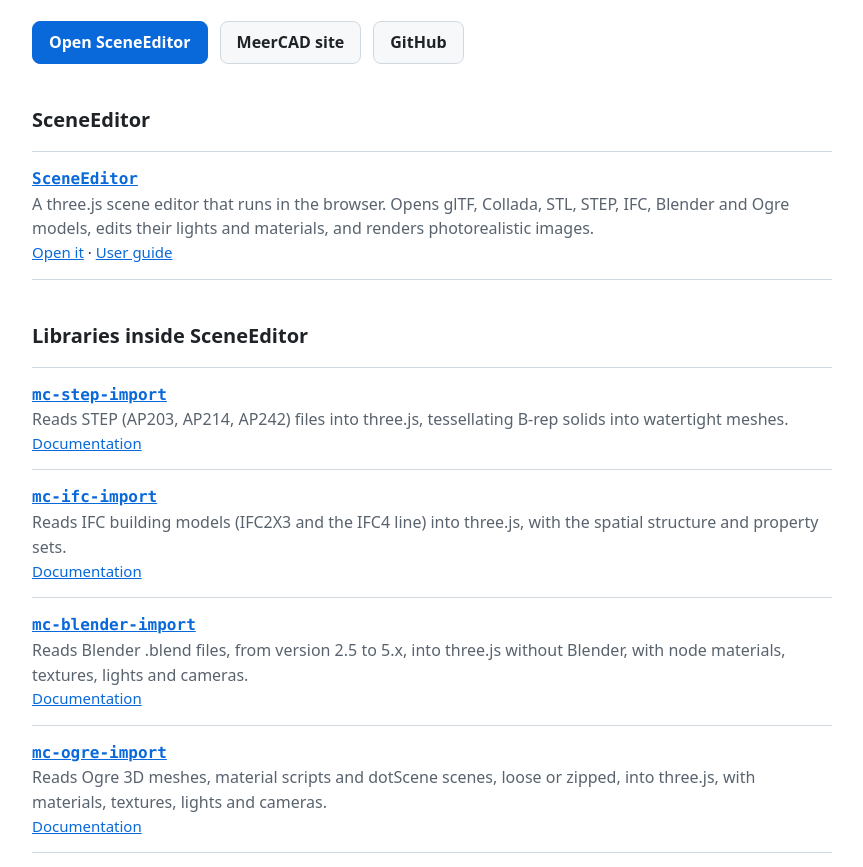
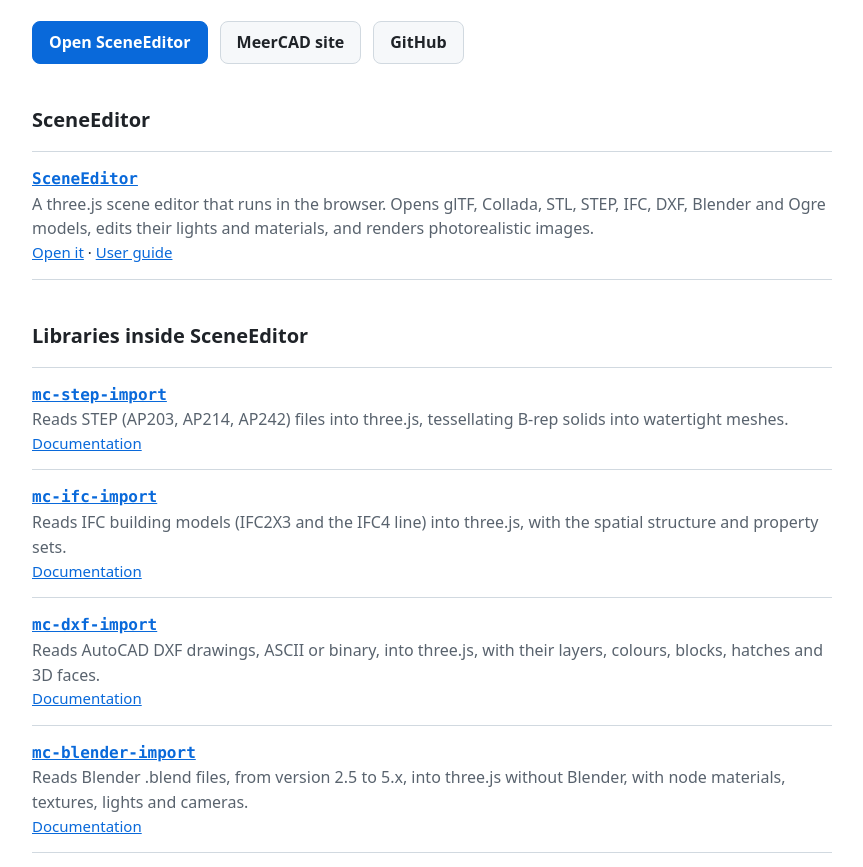
Before and after one commit to VJigouline/vjigouline.github.io, a plain HTML site: page index.html in a window 1280 px wide. Shown: the part 150-1017 px from the top of the page, without its empty margins (208-1071 px from the left). Drawn offline with Linux system fonts and the light colour scheme.

Commit message:
Add mc-dxf-import to the home page
Co-Authored-By: Claude Opus 5.5 <noreply@anthropic.com>

```diff
--- a/index.html
+++ b/index.html
@@ -4,7 +4,7 @@
   <meta charset="utf-8">
   <meta name="viewport" content="width=device-width, initial-scale=1">
   <title>Vladimir Jigouline – MeerCAD projects</title>
-  <meta name="description" content="SceneEditor, a three.js scene editor in the browser, and the MeerCAD TypeScript libraries for STEP, IFC, Blender and Ogre import, ray tracing, and CAD curves, surfaces and solids.">
+  <meta name="description" content="SceneEditor, a three.js scene editor in the browser, and the MeerCAD TypeScript libraries for STEP, IFC, DXF, Blender and Ogre import, ray tracing, and CAD curves, surfaces and solids.">
   <style>
     :root {
       --bg: #ffffff;
@@ -69,7 +69,7 @@
     <ul class="projects">
       <li>
         <a class="name" href="https://github.com/VJigouline/SceneEditor">SceneEditor</a>
-        <span class="summary">A three.js scene editor that runs in the browser. Opens glTF, Collada, STL, STEP, IFC, Blender and Ogre models, edits their lights and materials, and renders photorealistic images.</span>
+        <span class="summary">A three.js scene editor that runs in the browser. Opens glTF, Collada, STL, STEP, IFC, DXF, Blender and Ogre models, edits their lights and materials, and renders photorealistic images.</span>
         <span class="links"><a href="https://vjigouline.github.io/SceneEditor/">Open it</a> · <a href="https://github.com/VJigouline/SceneEditor/wiki">User guide</a></span>
       </li>
     </ul>
@@ -85,6 +85,11 @@
         <a class="name" href="https://github.com/VJigouline/mc-ifc-import">mc-ifc-import</a>
         <span class="summary">Reads IFC building models (IFC2X3 and the IFC4 line) into three.js, with the spatial structure and property sets.</span>
         <span class="links"><a href="https://github.com/VJigouline/mc-ifc-import/tree/main/Documentation">Documentation</a></span>
+      </li>
+      <li>
+        <a class="name" href="https://github.com/VJigouline/mc-dxf-import">mc-dxf-import</a>
+        <span class="summary">Reads AutoCAD DXF drawings, ASCII or binary, into three.js, with their layers, colours, blocks, hatches and 3D faces.</span>
+        <span class="links"><a href="https://github.com/VJigouline/mc-dxf-import/tree/main/Documentation">Documentation</a></span>
       </li>
       <li>
         <a class="name" href="https://github.com/VJigouline/mc-blender-import">mc-blender-import</a>
```
